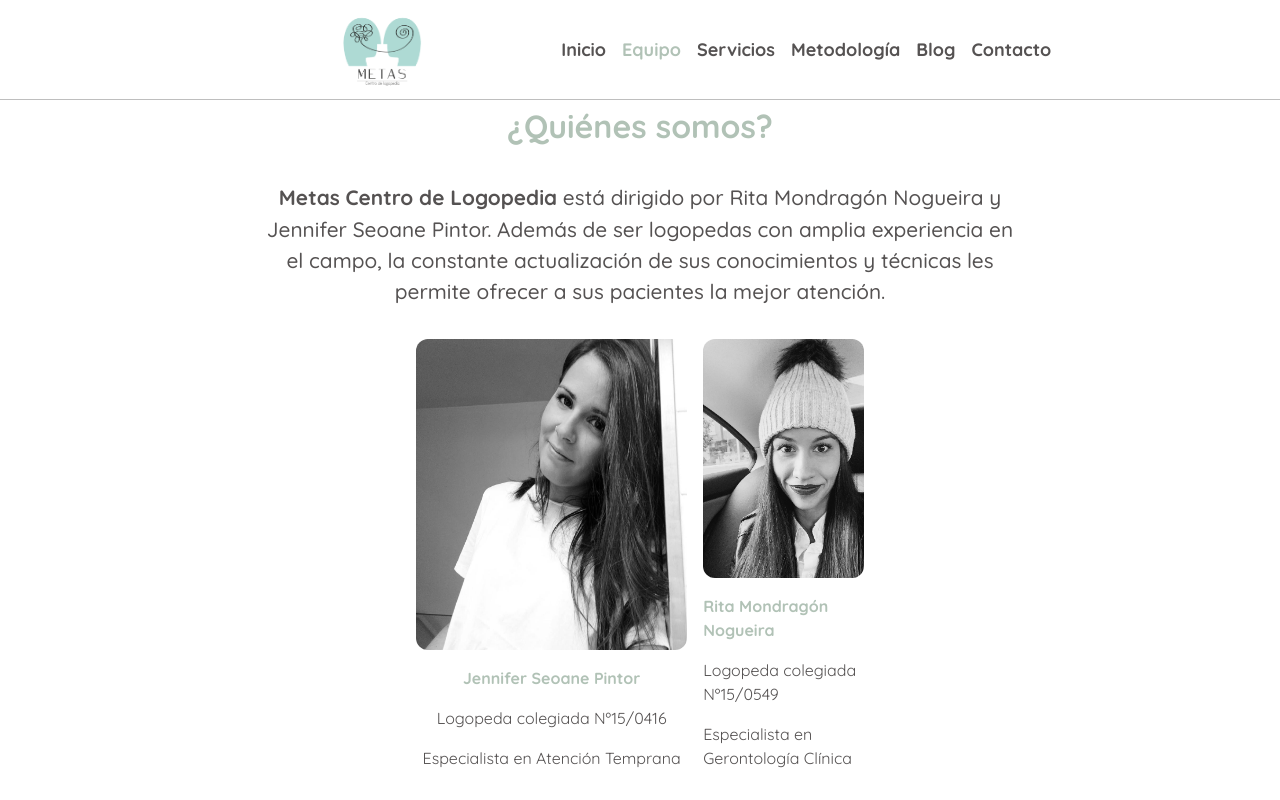
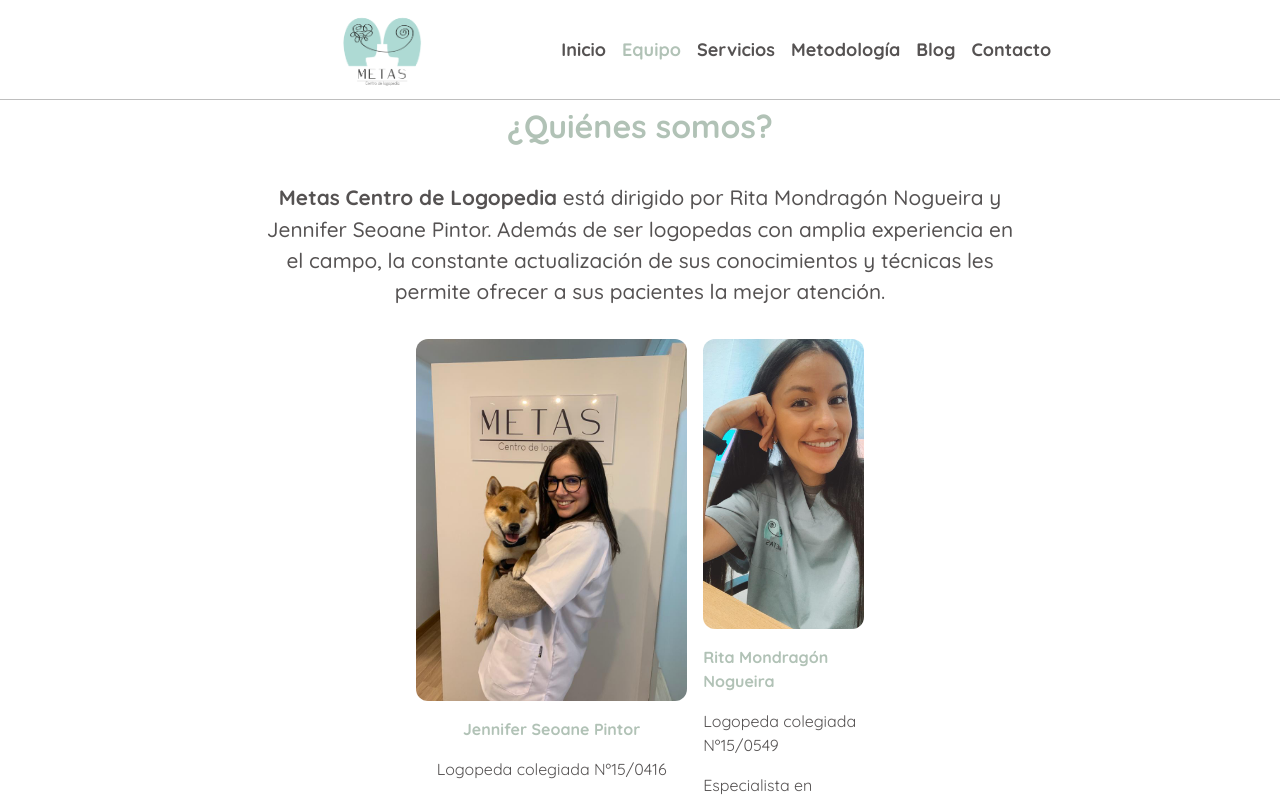
Before and after one commit to wiflysk8/Metas_logopedia, a React (Create React App) app: page /equipo in a window 1280 px wide. Shown: the top 800 px of the page. Built offline with nearby package versions, Linux system fonts and the light colour scheme.

Commit message:
Update profile pics

```diff
--- a/src/pages/Team/TeamPage.jsx
+++ b/src/pages/Team/TeamPage.jsx
@@ -1,7 +1,7 @@
 import React from "react";
 
-import RitaImg from "../../assets/images/rita2.png";
-import JenniferImg from "../../assets/images/Jennifer.jpeg";
+import RitaImg from "../../assets/images/Rita-profile.jpeg";
+import JenniferImg from "../../assets/images/Jenny-profile.jpeg";
 import { TeamContainer, TeamImage, TeamMember } from "./TeamPageStyles";
 import Footer from "../../components/Footer/Footer";
 import { FooterWrapper } from "../../GlobalStyles";
@@ -23,7 +23,7 @@ const TeamPage = () => {
             <img
               src={JenniferImg}
               alt="Jennifer"
-              style={{ filter: "grayscale(100%)" }}
+              style={{ objectFit: "cover" }}
             />
 
             <strong style={{ color: "#b1c2b6" }}>Jennifer Seoane Pintor</strong>
```
Also changed, not shown: src/assets/images/Jenny-profile.jpeg (added), src/assets/images/Rita-profile.jpeg (added).
